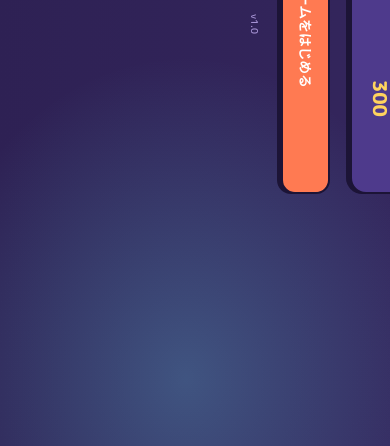
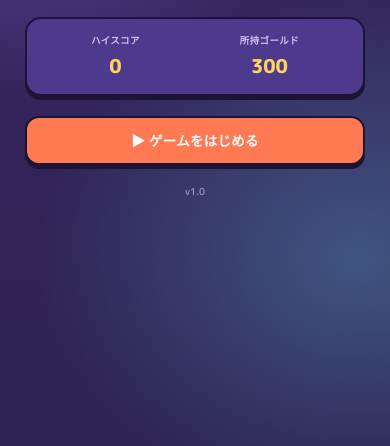
Before and after one commit to KKW32913333/MONSTER-CATAPULT, a plain HTML site: page index.html in a window 390 px wide. Shown: the part 398-844 px from the top of the page. Drawn offline with nearby package versions, Linux system fonts and the light colour scheme.

Commit message:
Add files via upload

```diff
--- a/index.html
+++ b/index.html
@@ -46,19 +46,12 @@ html,body{
   isolation:isolate;
 }
 
-/* ---------- 横画面固定（スマホで縦持ちの場合、画面ごと90度回転させて横向き表示にする） ----------
-   iOS Safariは画面回転を固定するネイティブAPIに対応していないため、CSSで疑似的に固定する。
-   スマホ幅（926px以下）で縦持ちの場合のみ発動し、タブレット・PCでは通常表示のまま。 */
-@media screen and (orientation:portrait) and (max-width:926px){
-  html{ overflow:hidden; }
-  body{
-    position:fixed; top:0; left:0;
-    width:100vh; height:100vw;
-    transform-origin:top left;
-    transform:rotate(90deg) translateY(-100%);
-    overflow:hidden;
-  }
-  #app{ max-width:600px; width:100%; margin:0 auto; }
+/* ---------- 横向き時のレイアウト調整 ----------
+   画面を無理やり回転させる方式は、fixed要素が枠外にはみ出すなど実機で不具合が
+   起きやすいため廃止。実際に横向きになった時（ユーザーが端末を回転した時）に
+   きれいに広く使えるよう、幅の上限だけ緩和する安全な方式に変更。 */
+@media screen and (orientation:landscape) and (max-height:500px){
+  #app{ max-width:640px; width:100%; margin:0 auto; }
 }
 /* オーロラ風の背景ブロブ（すべての画面の裏に固定） */
 #app::before{
--- a/mc-game.js
+++ b/mc-game.js
@@ -1274,9 +1274,9 @@
   }
 
   const groundColors = {
-    meadow:{a:'#3a3018', b:'#181405'}, forest:{a:'#1c3018', b:'#0a1206'},
-    cave:{a:'#141a2c', b:'#050810'},   snow:{a:'#c8dcf0', b:'#7a94b8'},
-    volcano:{a:'#4a1408', b:'#180402'},
+    meadow:{a:'rgba(58,48,24,0.32)', b:'rgba(24,20,5,0.62)'}, forest:{a:'rgba(28,48,24,0.32)', b:'rgba(10,18,6,0.62)'},
+    cave:{a:'rgba(20,26,44,0.45)', b:'rgba(5,8,16,0.75)'},   snow:{a:'rgba(200,220,240,0.28)', b:'rgba(122,148,184,0.55)'},
+    volcano:{a:'rgba(74,20,8,0.4)', b:'rgba(24,4,2,0.7)'},
   };
   let groundDecor = null;
   function buildGroundDecor(){
```
